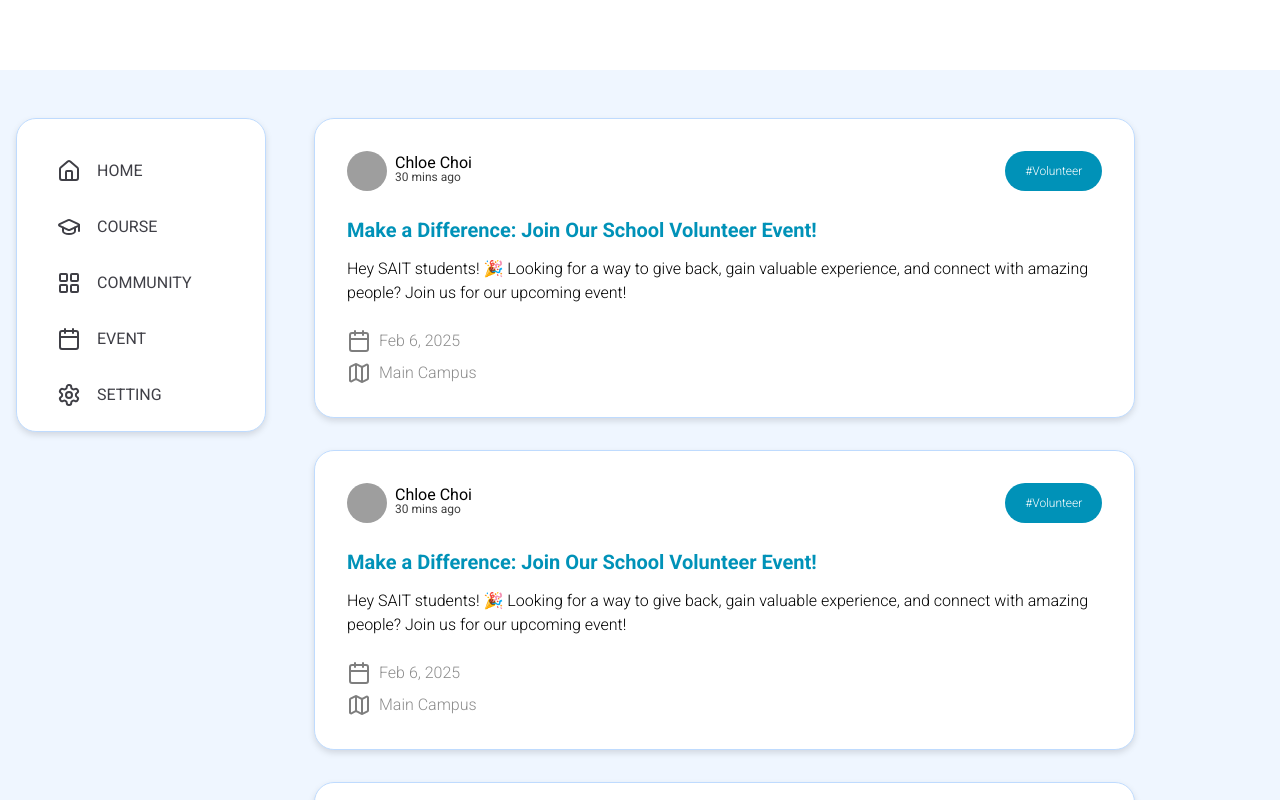
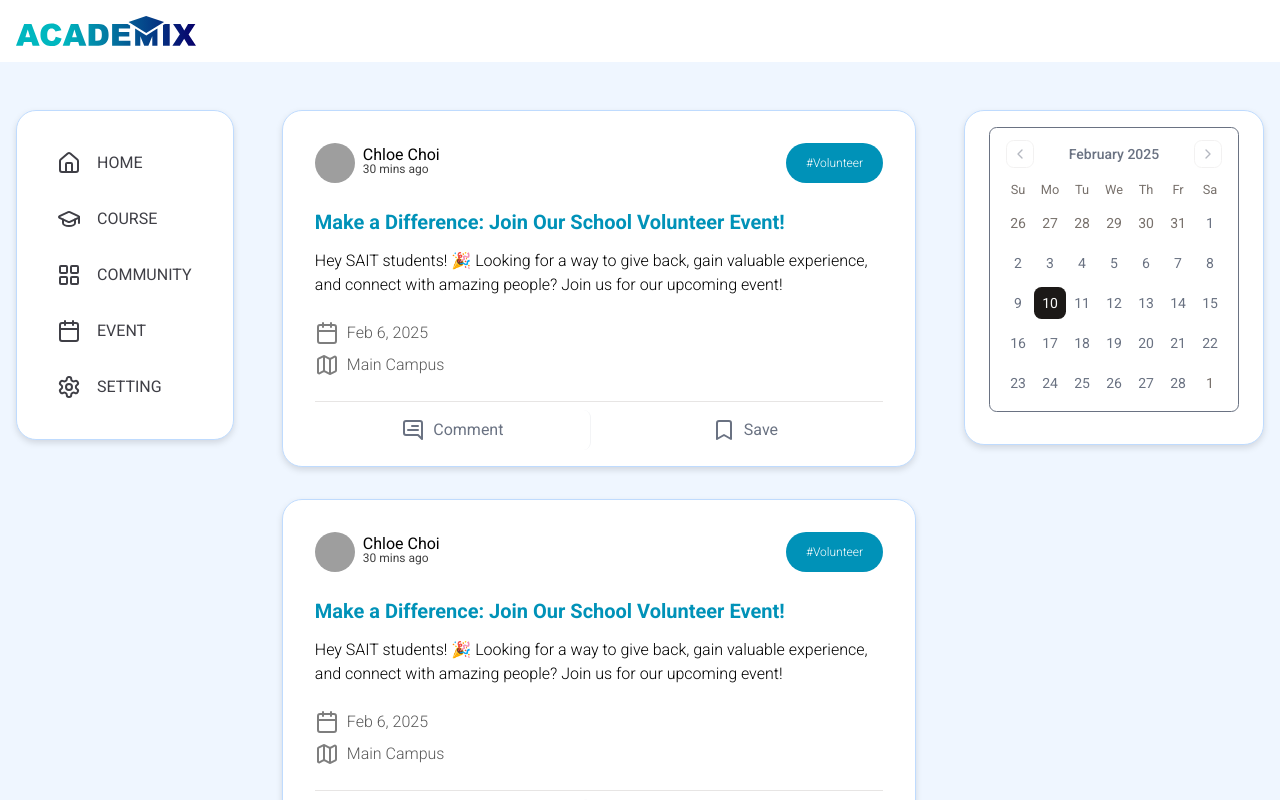
Before and after one commit to NeilMD/react-school-board, a React app in the folder frontend/: page /home in a window 1280 px wide. Shown: the top 800 px of the page. Built offline with nearby package versions, Linux system fonts and the light colour scheme; grey boxes are pictures that could not be loaded; the HTML template or start-up script is replaced by a standard one.

Commit message:
Restructuring and Fixing naming convention for component and main page, Added Calendar and Button for Post

```diff
--- a/frontend/package.json
+++ b/frontend/package.json
@@ -25,9 +25,11 @@
     "@tailwindcss/vite": "^4.0.4",
     "class-variance-authority": "^0.7.1",
     "clsx": "^2.1.1",
+    "date-fns": "^4.1.0",
     "embla-carousel-react": "^8.5.2",
     "lucide-react": "^0.475.0",
     "react": "^19.0.0",
+    "react-day-picker": "8.10.1",
     "react-dom": "^19.0.0",
     "react-hook-form": "^7.54.2",
     "react-router": "^7.1.5",
--- /dev/null
+++ b/frontend/src/components/ui/calendar.jsx
@@ -0,0 +1,71 @@
+import * as React from "react"
+import { ChevronLeft, ChevronRight } from "lucide-react"
+import { DayPicker } from "react-day-picker"
+
+import { cn } from "@/lib/utils"
+import { buttonVariants } from "@/components/ui/button"
+
+function Calendar({
+  className,
+  classNames,
+  showOutsideDays = true,
+  ...props
+}) {
+  return (
+    (<DayPicker
+      showOutsideDays={showOutsideDays}
+      className={cn("p-3", className)}
+      classNames={{
+        months: "flex flex-col sm:flex-row space-y-4 sm:space-x-4 sm:space-y-0",
+        month: "space-y-4",
+        caption: "flex justify-center pt-1 relative items-center",
+        caption_label: "text-sm font-medium",
+        nav: "space-x-1 flex items-center",
+        nav_button: cn(
+          buttonVariants({ variant: "outline" }),
+          "h-7 w-7 bg-transparent p-0 opacity-50 hover:opacity-100"
+        ),
+        nav_button_previous: "absolute left-1",
+        nav_button_next: "absolute right-1",
+        table: "w-full border-collapse space-y-1",
+        head_row: "flex",
+        head_cell:
+          "text-muted-foreground rounded-md w-8 font-normal text-[0.8rem]",
+        row: "flex w-full mt-2",
+        cell: cn(
+          "relative p-0 text-center text-sm focus-within:relative focus-within:z-20 [&:has([aria-selected])]:bg-accent [&:has([aria-selected].day-outside)]:bg-accent/50 [&:has([aria-selected].day-range-end)]:rounded-r-md",
+          props.mode === "range"
+            ? "[&:has(>.day-range-end)]:rounded-r-md [&:has(>.day-range-start)]:rounded-l-md first:[&:has([aria-selected])]:rounded-l-md last:[&:has([aria-selected])]:rounded-r-md"
+            : "[&:has([aria-selected])]:rounded-md"
+        ),
+        day: cn(
+          buttonVariants({ variant: "ghost" }),
+          "h-8 w-8 p-0 font-normal aria-selected:opacity-100"
+        ),
+        day_range_start: "day-range-start",
+        day_range_end: "day-range-end",
+        day_selected:
+          "bg-primary text-primary-foreground hover:bg-primary hover:text-primary-foreground focus:bg-primary focus:text-primary-foreground",
+        day_today: "bg-accent text-accent-foreground",
+        day_outside:
+          "day-outside text-muted-foreground aria-selected:bg-accent/50 aria-selected:text-muted-foreground",
+        day_disabled: "text-muted-foreground opacity-50",
+        day_range_middle:
+          "aria-selected:bg-accent aria-selected:text-accent-foreground",
+        day_hidden: "invisible",
+        ...classNames,
+      }}
+      components={{
+        IconLeft: ({ className, ...props }) => (
+          <ChevronLeft className={cn("h-4 w-4", className)} {...props} />
+        ),
+        IconRight: ({ className, ...props }) => (
+          <ChevronRight className={cn("h-4 w-4", className)} {...props} />
+        ),
+      }}
+      {...props} />)
+  );
+}
+Calendar.displayName = "Calendar"
+
+export { Calendar }
--- a/frontend/src/index.css
+++ b/frontend/src/index.css
@@ -107,16 +107,20 @@
   }
 
   .home-card {
-    @apply m-4 h-fit rounded-[20px] border border-blue-border bg-white p-8 drop-shadow-md;
+    @apply m-4 h-fit rounded-[20px] border border-blue-border bg-white p-8 pb-2 drop-shadow-md;
   }
 
   #sidebar-list {
     li {
-      @apply mt-4 flex cursor-pointer items-center gap-4 rounded-3xl px-4 py-2 transition duration-200 ease-in-out hover:bg-(--color-home);
+      @apply mt-4 flex cursor-pointer items-center gap-4 rounded-3xl px-4 py-2 transition duration-300 ease-in-out hover:bg-(--color-home);
     }
   }
 
   .acive-nav {
     @apply bg-(--color-home);
   }
+
+  .hover-effect {
+    @apply cursor-pointer transition duration-300 ease-in-out hover:bg-(--color-home) hover:text-gray-800;
+  }
 }
--- a/frontend/src/pages/home/Home.jsx
+++ b/frontend/src/pages/home/Home.jsx
@@ -1,11 +1,12 @@
 import React from "react";
-import Post from "./post/Post";
-import Sidebar from "./sidebar/Sidebar";
-import NavHeader from "./NavHeader/NavHeader";
+import Post from "./components/post";
+import Sidebar from "./components/sidebar";
+import NavHeader from "./components/navheader";
+import CalendarSideBar from "./components/calendarsidebar";
 
 function Home() {
   return (
-    <div className="flex h-fit flex-col bg-(--color-home)">
+    <div className="flex h-fit min-h-full flex-col bg-(--color-home)">
       <header>
         <NavHeader />
       </header>
@@ -20,7 +21,9 @@ function Home() {
           <Post />
           <Post />
         </div>
-        {/* <div className="basis-1/4">Right Sidebar</div> */}
+        <div className="basis-1/4">
+          <CalendarSideBar />
+        </div>
       </main>
       <footer>footer</footer>
     </div>
--- a/frontend/src/pages/home/NavHeader/NavHeader.jsx
+++ /dev/null
@@ -1,7 +0,0 @@
-import React from "react";
-
-function NavHeader() {
-  return <div className="flex h-[70px] bg-white"></div>;
-}
-
-export default NavHeader;
--- /dev/null
+++ b/frontend/src/pages/home/components/calendarsidebar.jsx
@@ -0,0 +1,20 @@
+import React from "react";
+import { useState } from "react";
+import { Calendar } from "@/components/ui/calendar";
+
+function CalendarSideBar() {
+  const [date, setDate] = useState(new Date());
+
+  return (
+    <div className="home-card px-6 pt-4 pb-8">
+      <Calendar
+        mode="single"
+        selected={date}
+        onSelect={setDate}
+        className="rounded-md border border-gray-500 font-light text-gray-500"
+      />
+    </div>
+  );
+}
+
+export default CalendarSideBar;
--- /dev/null
+++ b/frontend/src/pages/home/components/navheader.jsx
@@ -0,0 +1,12 @@
+import React from "react";
+import AcademixLogo from "@/assets/academix.svg";
+
+function NavHeader() {
+  return (
+    <div className="flex h-fit bg-white px-4 pt-4 pb-4">
+      <img className="h-[30px]" src={AcademixLogo} />
+    </div>
+  );
+}
+
+export default NavHeader;
--- a/frontend/src/pages/home/post/Post.jsx
+++ b/frontend/src/pages/home/components/post.jsx
@@ -1,5 +1,9 @@
 import { Avatar, AvatarFallback, AvatarImage } from "@/components/ui/avatar";
 import { Badge } from "@/components/ui/badge";
+import { Button } from "@/components/ui/button";
+import { Separator } from "@/components/ui/separator";
+import { MessageSquareTextIcon } from "lucide-react";
+import { Bookmark } from "lucide-react";
 import { Calendar, Map } from "lucide-react";
 import React from "react";
 
@@ -45,11 +49,29 @@ function Post() {
         </span>
         <div className="mb-2 flex flex-row items-center gap-x-2">
           <Calendar className="opacity-50" size={24}></Calendar>
-          <span className="text-base font-light opacity-45">Feb 6, 2025</span>
+          <span className="text-base font-light opacity-65">Feb 6, 2025</span>
         </div>
         <div className="flex flex-row items-center gap-x-2">
           <Map className="opacity-50" size={24}></Map>
-          <span className="text-base font-light opacity-45">Main Campus</span>
+          <span className="text-base font-light opacity-65">Main Campus</span>
+        </div>
+      </div>
+    );
+  };
+
+  const PostFooter = () => {
+    return (
+      <div>
+        <Separator className="mt-6" />
+        <div className="columns-2 divide-x divide-gray-100 py-2 text-center text-gray-500">
+          <div className="hover-effect flex justify-center gap-2 rounded-md py-2">
+            <MessageSquareTextIcon className="scale-x-[-1]" />
+            Comment
+          </div>
+          <div className="hover-effect flex justify-center gap-2 rounded-md py-2">
+            <Bookmark />
+            Save
+          </div>
         </div>
       </div>
     );
@@ -59,6 +81,7 @@ function Post() {
     <div className="home-card">
       <PostHeader /> {/* Inline usage of PostHeader */}
       <PostBody /> {/* Inline usage of PostBody */}
+      <PostFooter />
     </div>
   );
 }
--- a/frontend/src/pages/home/sidebar/Sidebar.jsx
+++ b/frontend/src/pages/home/components/sidebar.jsx
@@ -7,10 +7,8 @@ import React from "react";
 
 function Sidebar() {
   return (
-    <div className="home-card px-6 py-4">
-      <ul
-        id="sidebar-list"
-        className="font-base list-none text-text-base uppercase">
+    <div className="home-card px-6 pt-4 pb-8">
+      <ul id="sidebar-list" className="font-base text-text-base uppercase">
         <li className="active-nav">
           <HomeIcon></HomeIcon>
           <span>Home</span>
```
Also changed, not shown: frontend/src/assets/academix.svg (added), 1 other file (tests, documents, lock files or other folders).
